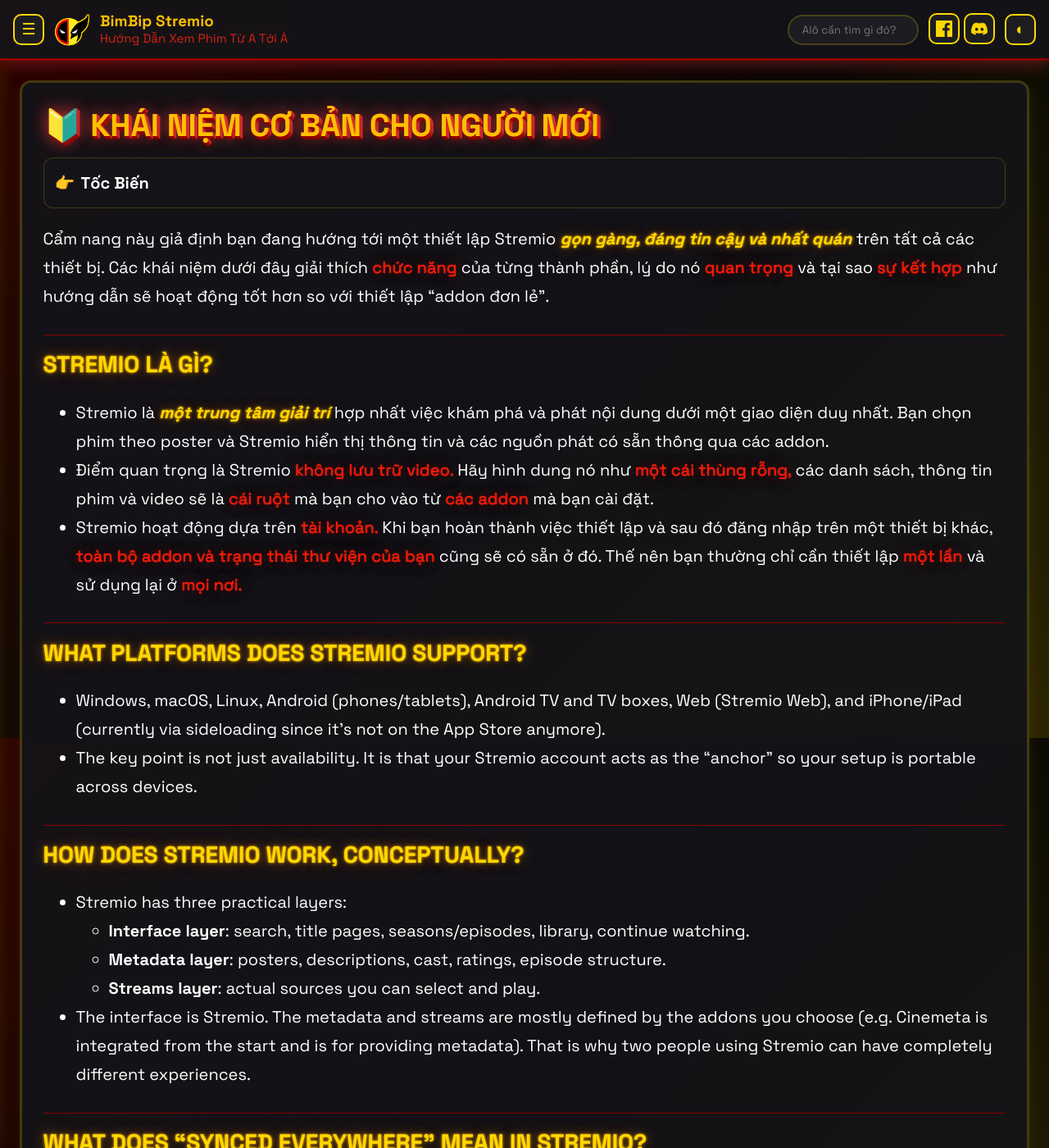
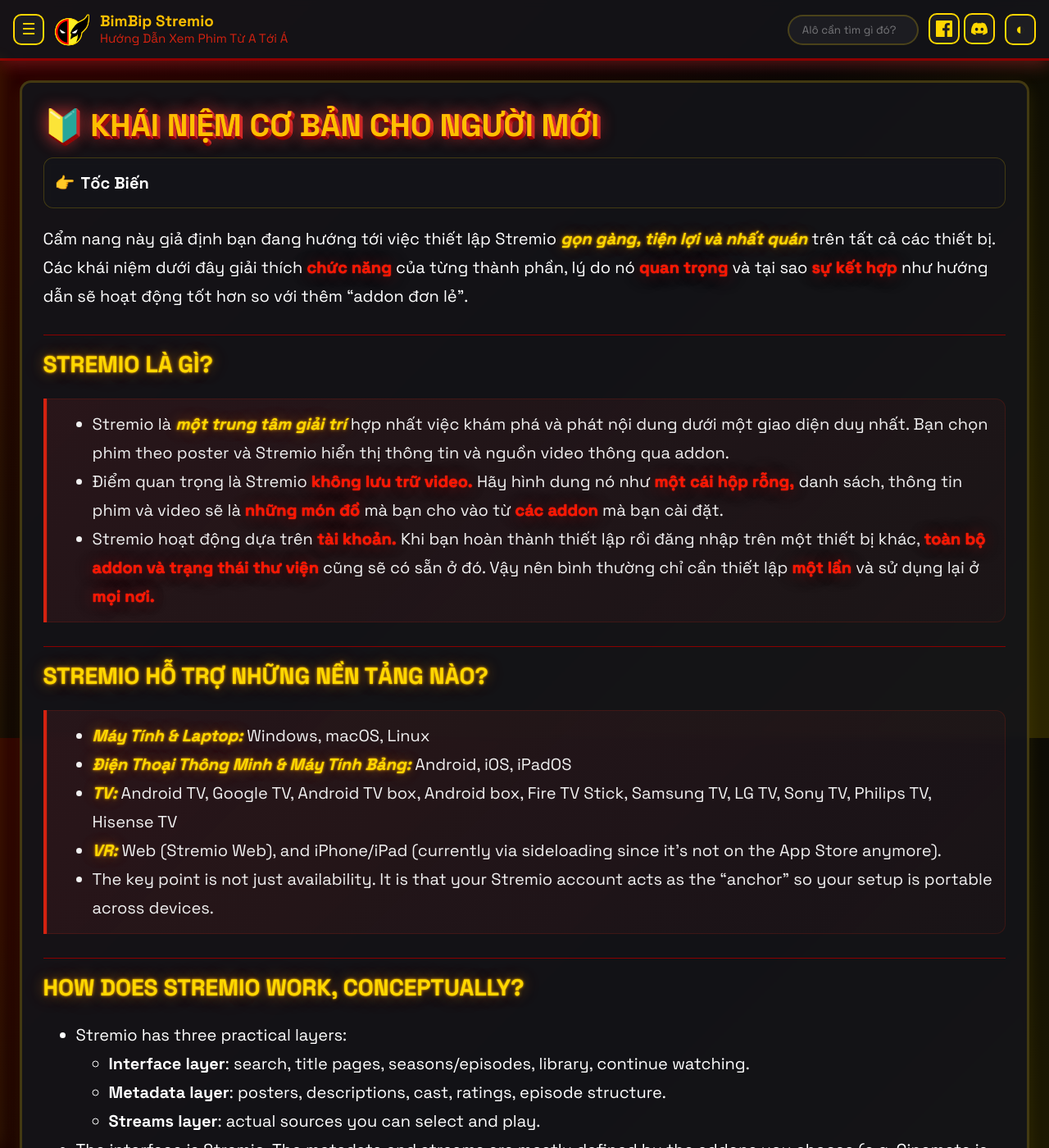
Before and after one commit to bimbipsubteam/bimbip-stremio, a Jekyll site: the page built from docs/guide/0-Beginner-Concepts.md, in a window 1280 px wide and 1400 px high. Shown: the whole window at 82% size. Built offline with Jekyll 4.4.1, drawn with Linux system fonts in a browser that asks for light colours.

Commit message:
Update 0-Beginner-Concepts.md

```diff
--- a/docs/guide/0-Beginner-Concepts.md
+++ b/docs/guide/0-Beginner-Concepts.md
@@ -5,15 +5,18 @@
 
 # 🔰 KHÁI NIỆM CƠ BẢN CHO NGƯỜI MỚI
 
-Cẩm nang này giả định bạn đang hướng tới một thiết lập Stremio ***<mark>gọn gàng, đáng tin cậy và nhất quán</mark>*** trên tất cả các thiết bị. Các khái niệm dưới đây giải thích <mark2>chức năng</mark2> của từng thành phần, lý do nó <mark2>quan trọng</mark2> và tại sao <mark2>sự kết hợp</mark2> như hướng dẫn sẽ hoạt động tốt hơn so với thiết lập "addon đơn lẻ".
+Cẩm nang này giả định bạn đang hướng tới việc thiết lập Stremio ***<mark>gọn gàng, tiện lợi và nhất quán</mark>*** trên tất cả các thiết bị. Các khái niệm dưới đây giải thích **<mark2>chức năng</mark2>** của từng thành phần, lý do nó **<mark2>quan trọng</mark2>** và tại sao **<mark2>sự kết hợp</mark2>** như hướng dẫn sẽ hoạt động tốt hơn so với thêm "addon đơn lẻ".
 
-## Stremio là gì?
-* Stremio là ***<mark>một trung tâm giải trí</mark>*** hợp nhất việc khám phá và phát nội dung dưới một giao diện duy nhất. Bạn chọn phim theo poster và Stremio hiển thị thông tin và các nguồn phát có sẵn thông qua các addon.
-* Điểm quan trọng là Stremio <mark2>không lưu trữ video.</mark2> Hãy hình dung nó như <mark2>một cái thùng rỗng,</mark2> các danh sách, thông tin phim và video sẽ là <mark2>cái ruột</mark2> mà bạn cho vào từ <mark2>các addon</mark2> mà bạn cài đặt.
-* Stremio hoạt động dựa trên <mark2>tài khoản.</mark2> Khi bạn hoàn thành việc thiết lập và sau đó đăng nhập trên một thiết bị khác, <mark2>toàn bộ addon và trạng thái thư viện của bạn</mark2> cũng sẽ có sẵn ở đó. Thế nên bạn thường chỉ cần thiết lập <mark2>một lần</mark2> và sử dụng lại ở <mark2>mọi nơi.</mark2>
+## **Stremio là gì?**
+> * Stremio là ***<mark>một trung tâm giải trí</mark>*** hợp nhất việc khám phá và phát nội dung dưới một giao diện duy nhất. Bạn chọn phim theo poster và Stremio hiển thị thông tin và nguồn video thông qua addon.
+> * Điểm quan trọng là Stremio **<mark2>không lưu trữ video.</mark2>** Hãy hình dung nó như **<mark2>một cái hộp rỗng,</mark2>** danh sách, thông tin phim và video sẽ là **<mark2>những món đồ</mark2>** mà bạn cho vào từ **<mark2>các addon</mark2>** mà bạn cài đặt.
+> * Stremio hoạt động dựa trên **<mark2>tài khoản.</mark2>** Khi bạn hoàn thành thiết lập rồi đăng nhập trên một thiết bị khác, **<mark2>toàn bộ addon và trạng thái thư viện</mark2>** cũng sẽ có sẵn ở đó. Vậy nên bình thường chỉ cần thiết lập **<mark2>một lần</mark2>** và sử dụng lại ở **<mark2>mọi nơi.</mark2>**
 
-## **What platforms does Stremio support?**
-* Windows, macOS, Linux, Android (phones/tablets), Android TV and TV boxes, Web (Stremio Web), and iPhone/iPad (currently via sideloading since it's not on the App Store anymore).
+## **Stremio hỗ trợ những nền tảng nào?**
+> * ***<mark>Máy Tính & Laptop:</mark>*** Windows, macOS, Linux
+> * ***<mark>Điện Thoại Thông Minh & Máy Tính Bảng:</mark>*** Android, iOS, iPadOS
+> * ***<mark>TV:</mark>*** Android TV, Google TV, Android TV box, Android box, Fire TV Stick, Samsung TV, LG TV, Sony TV, Philips TV, Hisense TV
+> * ***<mark>VR:</mark>*** Web (Stremio Web), and iPhone/iPad (currently via sideloading since it's not on the App Store anymore).
 * The key point is not just availability. It is that your Stremio account acts as the "anchor" so your setup is portable across devices.
 
 ## **How does Stremio work, conceptually?**
```
